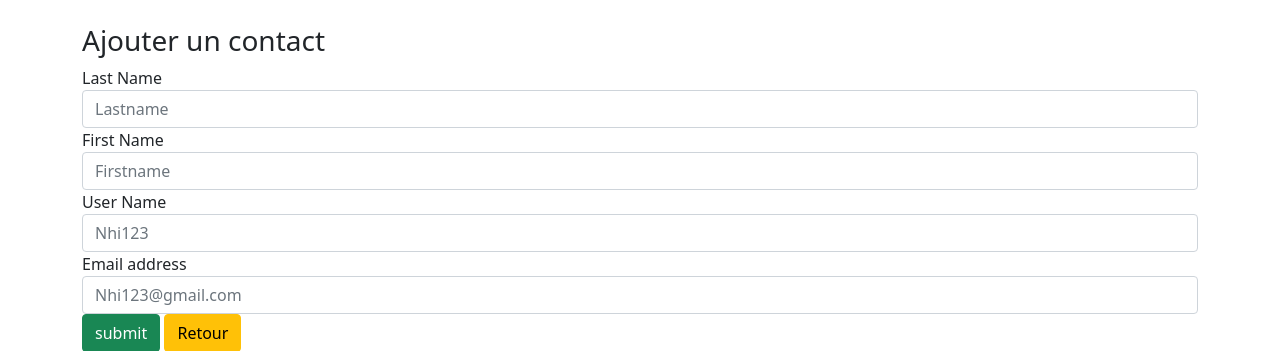
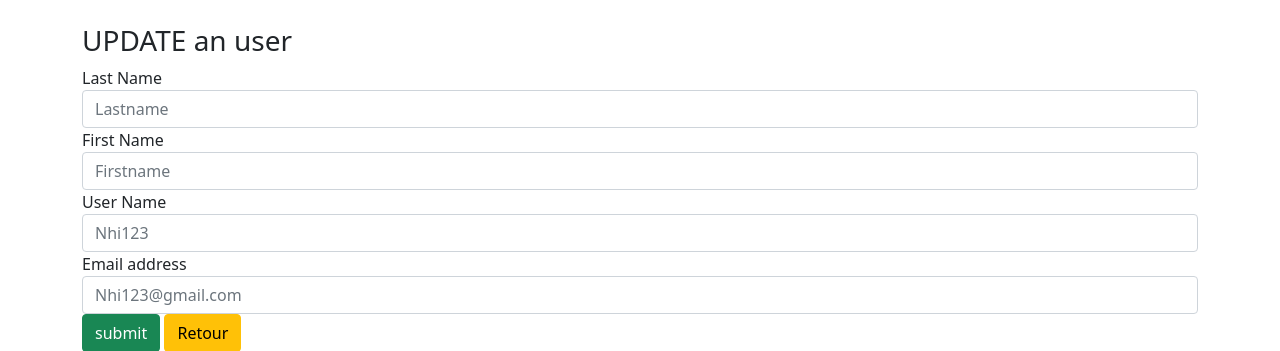
Before and after one commit to ngoyennhi/tpCRUD_NESTIX, a PHP site: page /vue/update.php in a window 1280 px wide. Shown: the top 351 px of the page. Run offline with PHP 8.4, Linux system fonts and the light colour scheme.

Commit message:
fini update.php + c_update.php

```diff
--- a/controller/c_update.php
+++ b/controller/c_update.php
@@ -72,7 +72,7 @@ if ($_SERVER['REQUEST_METHOD'] == 'POST' && !empty($_POST)) {
         $cont = new Connection();
         //we connect to database
         $cont->getConnection();
-        $sth = $cont->updateUser($id,$firstname, $lastname, $username, $email);
+        $sth = $cont->updateUser($id,$firstname,$lastname,$username,$email);
         // Success notice and the link comeback page index.php
         header('Location:form-merci.php');
     } else {
--- a/model/connection.php
+++ b/model/connection.php
@@ -98,7 +98,7 @@
          if (null !== self::$cont) {
              try {
                  $sql =
-                     'UPDATE UsersNestix(Firstname,Lastname,Username,Email) VALUES(:Firstname, :Lastname, :Username, :Email) WHERE ID = :id' ;
+                     "UPDATE UsersNestix SET Firstname = :Firstname,Lastname = :Lastname,Username = :Username,Email=:Email WHERE ID = :id";
                  $sth = self::$cont->prepare($sql);
                  $sth->bindParam(':id', $id);
                  $sth->bindParam(':Firstname', $firstname);
--- a/vue/add.php
+++ b/vue/add.php
@@ -4,6 +4,9 @@ $lastnameError = filter_input(INPUT_GET,'lastNameError');
 $firstnameError = filter_input(INPUT_GET,'firstNameError');
 $usernameError = filter_input(INPUT_GET,'userNameError');
 $emailError = filter_input(INPUT_GET,'emailError');
+// get value of id form URL
+$id = filter_input(INPUT_GET,'id',FILTER_VALIDATE_INT);
+
 ?>
 
 <!DOCTYPE html>
--- a/vue/read.php
+++ b/vue/read.php
@@ -29,7 +29,7 @@ $users = $pdo->readUser($id);
 <body>
   <div class="container">
     <div class="row">
-    <h2>Users</h2>
+    <h2>Users selected by ID</h2>
     </div>
     <div class="table-responsive">
       <table class="table table-hover table-bordered ">
--- a/vue/update.php
+++ b/vue/update.php
@@ -1,5 +1,4 @@
 <?php
-
 // GET All errors if we have
 $lastnameError = filter_input(INPUT_GET,'lastNameError');
 $firstnameError = filter_input(INPUT_GET,'firstNameError');
@@ -15,7 +14,7 @@ $id = filter_input(INPUT_GET,'id',FILTER_VALIDATE_INT);
     <meta charset="UTF-8">
     <meta http-equiv="X-UA-Compatible" content="IE=edge">
     <meta name="viewport" content="width=device-width, initial-scale=1.0">
-    <title>ADD an user</title>
+    <title>UPDATE an user</title>
 
 <!-- CSS only -->
 <link href="https://cdn.jsdelivr.net/npm/bootstrap@5.1.3/dist/css/bootstrap.min.css" rel="stylesheet" integrity="sha384-1BmE4kWBq78iYhFldvKuhfTAU6auU8tT94WrHftjDbrCEXSU1oBoqyl2QvZ6jIW3" crossorigin="anonymous">
@@ -27,8 +26,9 @@ $id = filter_input(INPUT_GET,'id',FILTER_VALIDATE_INT);
 <body>
     <div class="container">
         <div class="row">
-            <h3>Ajouter un contact</h3>
-            <form action="../controller/c_update.php" method="post">
+            <h3>UPDATE an user</h3>
+            <!-- notice: we need to add value of id into url to get it after ( in traitement ) -->
+            <form action="../controller/c_update.php?id=<?= $id ?>" method="post">
                 <!-- last name -->
                 <div class="form-group">
                                 <label class="control-label">Last Name</label>
```
